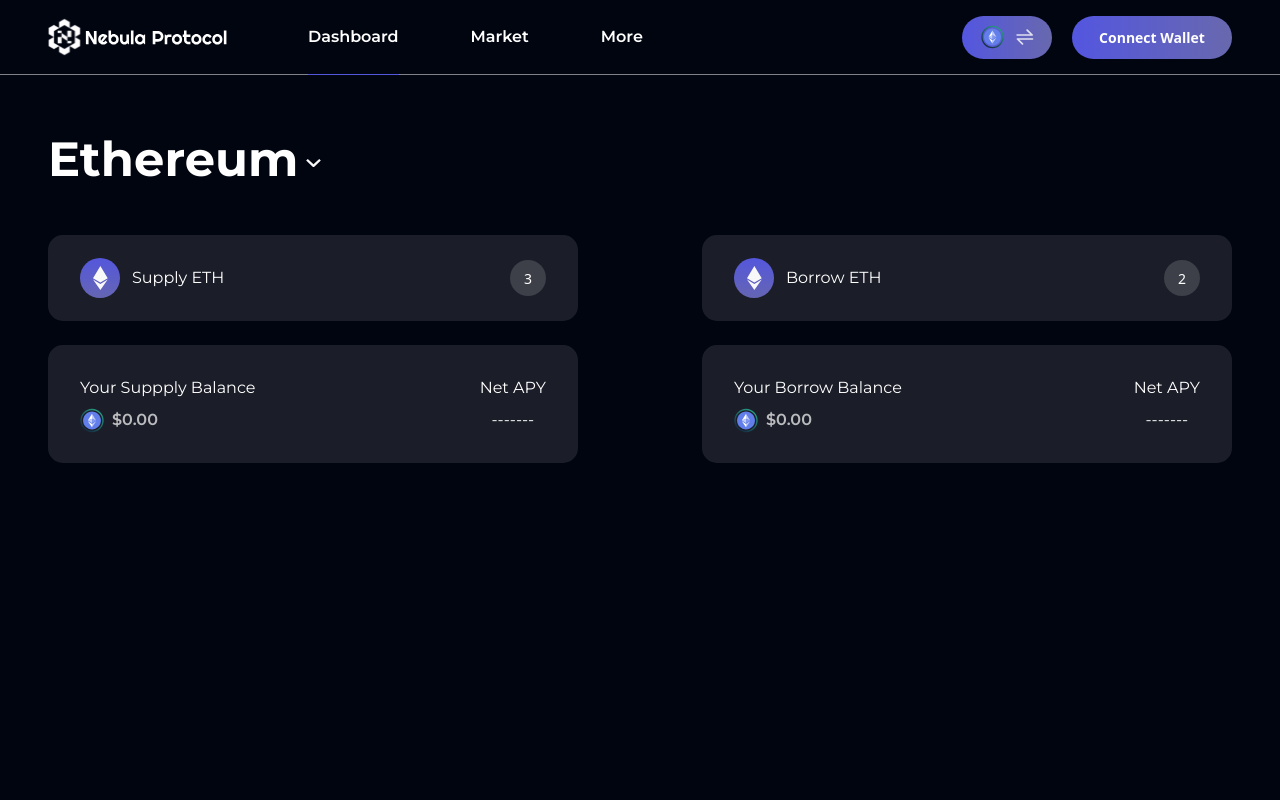
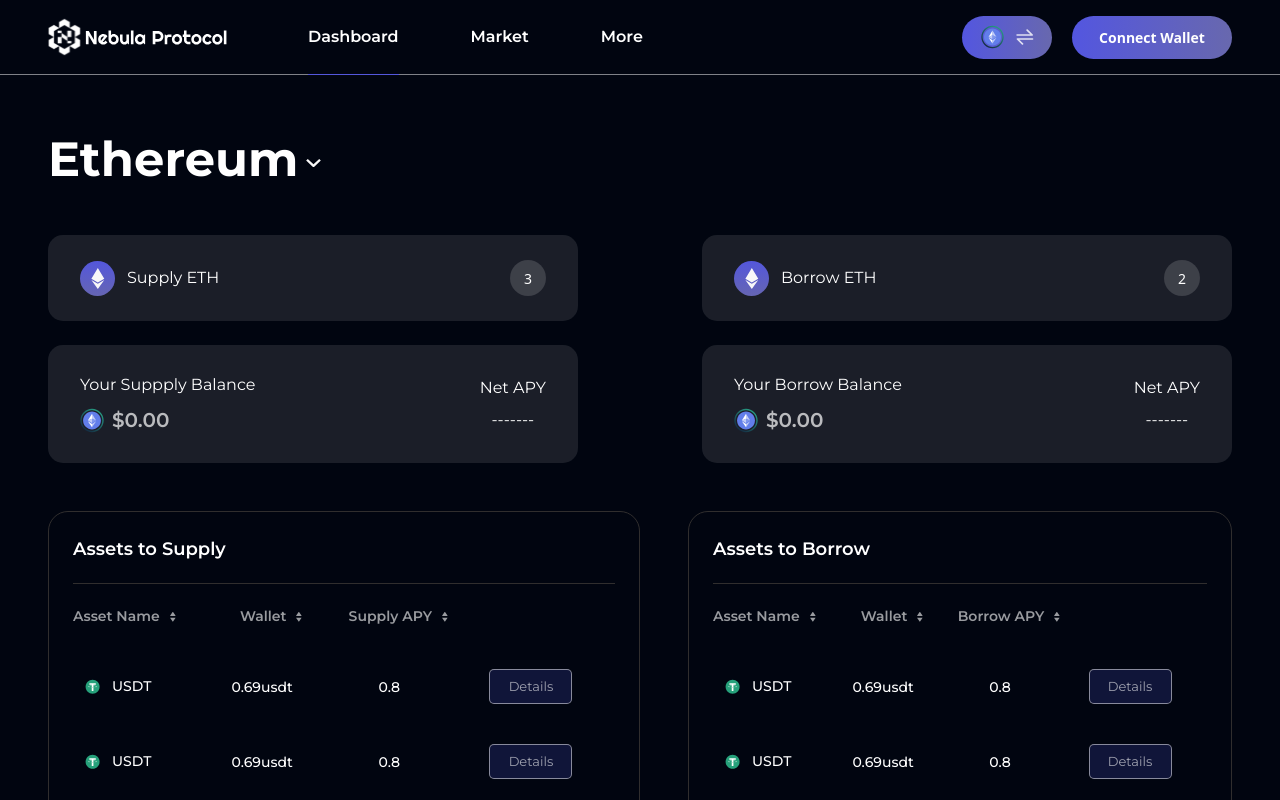
Before and after one commit to Ifenna-Pascal/nebular-dashboard, a Next.js app: page / in a window 1280 px wide. Shown: the top 800 px of the page. Built offline with nearby package versions, Linux system fonts and the light colour scheme.

Commit message:
fix: implemented asset table

```diff
--- /dev/null
+++ b/src/__mockdata__/tokenAssets.ts
@@ -0,0 +1,31 @@
+import { assets } from "@/assets";
+
+export const tokenAsssets = [
+    {
+        name: 'USDT',
+        icon: assets.usdtIcon,
+        balance: '0.69usdt',
+        apy: '0.8'
+    },
+
+    {
+        name: 'USDT',
+        icon: assets.usdtIcon,
+        balance: '0.69usdt',
+        apy: '0.8'
+    },
+
+    {
+        name: 'USDT',
+        icon: assets.usdtIcon,
+        balance: '0.69usdt',
+        apy: '0.8'
+    },
+
+    {
+        name: 'USDT',
+        icon: assets.usdtIcon,
+        balance: '0.69usdt',
+        apy: '0.8'
+    },
+]
--- a/src/app/page.tsx
+++ b/src/app/page.tsx
@@ -1,9 +1,11 @@
+import AssetsTable from './sections/home/assetsTable';
 import BalanceOverview from './sections/home/balance-overview';
 
 export default function Home() {
   return (
     <div>
       <BalanceOverview />
+      <AssetsTable />
     </div>
   );
 }
--- /dev/null
+++ b/src/app/sections/home/assetsTable.tsx
@@ -0,0 +1,14 @@
+import { tokenAsssets } from '@/__mockdata__/tokenAssets'
+import AssetTableDisplay from '@/app/ui/table/assetTableDisplay'
+import React from 'react'
+
+const AssetsTable = () => {
+  return (
+    <div className="px-12 grid grid-cols-2 space-x-12 pb-16">
+        <AssetTableDisplay  data={tokenAsssets} styles='col-span-1' colmumHeads={['Asset Name', 'Wallet', 'Supply APY', '']} header='Assets to Supply' />
+        <AssetTableDisplay  data={tokenAsssets} styles='col-span-1' colmumHeads={['Asset Name', 'Wallet', 'Borrow APY', '']} header='Assets to Borrow' />
+    </div>
+  )
+}
+
+export default AssetsTable
--- a/src/app/sections/home/balance-overview.tsx
+++ b/src/app/sections/home/balance-overview.tsx
@@ -15,7 +15,7 @@ const BalanceOverview = () => {
           src={assets.arrowDownIcon}
           alt="arrow-down"
           width={15}
-          className="w-[15px] ml-2 mt-2"
+          className="w-[15px] cursor-pointer ml-2 mt-2"
         />
       </div>
       <div className="mt-10 flex w-full justify-between items-center">
--- a/src/app/sections/home/walletInfoCard.tsx
+++ b/src/app/sections/home/walletInfoCard.tsx
@@ -12,8 +12,8 @@ const WalletInfoCard = ({ text, value, styles }: IWalletCard) => {
         <Image
           src={assets.ethIcon}
           alt="eth-icon"
-          width={40}
-          className="w-[40px] mr-3"
+          width={35}
+          className="w-[35px] mr-3"
         />
         <span className="font-montserrat text-white text-[16px]">{text}</span>
       </div>
--- a/src/app/sections/home/walletInfoCardApy.tsx
+++ b/src/app/sections/home/walletInfoCardApy.tsx
@@ -17,7 +17,7 @@ const WalletInfoCardApy: FC<IWalletAPY> = ({ text, apy, value, styles }) => {
             width={24}
             className="w-[24px]"
           />
-          <span className="text-light-70 ml-2 font-montserrat font-semibold">
+          <span className="text-light-70 ml-2 text-[20px] font-montserrat font-semibold">
             ${value}
           </span>
         </div>
--- /dev/null
+++ b/src/app/ui/table/assetTableDisplay.tsx
@@ -0,0 +1,95 @@
+import React, { FC } from 'react'
+import { IAssetTable } from './type'
+import Image from 'next/image'
+import { assets } from '@/assets'
+import Button from '../button'
+
+const AssetTableDisplay:FC<IAssetTable> = ({styles, header, colmumHeads, data}) => {
+  return (
+    <div className={`border border-[#302E2E] p-6  rounded-[20px] min-h-[200px] ${styles}`}>
+        <h1 className='text-white font-montserrat font-semibold text-[18px] border-b border-[#302E2E] pb-5'>{header}</h1>
+        <div className="overflow-x-auto">
+         <table className="min-w-full">
+            <thead className="bg-transparent">
+                <tr className="h-[65px]">
+                    {
+                        colmumHeads.map((title, index) => (
+                            <th
+                                key={index}
+                                scope="col"
+                                className=" text-center text-[18px]/[21px]  text-light-200 font-semibold"
+                            >
+                            <div className={`flex ${index === 0 ? 'justify-start' : 'justify-center'} items-center`}>
+                                <span className="text-light-60 text-center font-montserrat text-[14px] font-semibold">{title}</span>
+                                {
+                                    title !== '' && <Image
+                                    src={assets.sortIcon}
+                                    className="ml-2 w-[10px] h-[10px]"
+                                    alt="sort-icon"
+                                    width={10}
+                                />
+                                }
+                            </div>
+                            </th>
+                        ))
+                    }
+                </tr>
+            </thead>
+            <tbody>
+                    {
+                        data.map((info, index) => (
+                        <tr className="h-[65px] hover:bg-light-10 pl-8 cursor-pointer mb-4 hover:rounded-[18px]" key={index}>
+                            <td
+                                scope="col"
+                                className="pr-6 pl-3 py-5  text-center text-[18px]/[21px]  text-light-200 font-semibold"
+                            >
+
+                            <div className='flex items-center'>
+                                <Image
+                                    src={info.icon}
+                                    className="mr-3 w-[15px] h-[15px]"
+                                    alt="sort-icon"
+                                    width={15}
+                                />
+                                <span className='text-white text-[14px] font-[500] font-montserrat'>
+                                    {info.name}
+                                </span>
+                            </div>
+                            </td>
+
+                            <td
+                                scope="col"
+                                className="pr-6 pl-1 py-5  text-center text-[18px]/[21px]  text-light-200 font-semibold"
+                            >
+                                  <span className='text-white text-[14px] font-[500] font-montserrat'>
+                                    {info.balance}
+                            </span>
+                            </td>
+                            <td
+                                scope="col"
+                                className="pr-6 pl-1 py-5  text-center text-[18px]/[21px]  text-light-200 font-semibold"
+                            >
+                                  <span className='text-white text-center text-[14px] font-[500] font-montserrat'>
+                                    {info.apy}
+                            </span>
+                            </td>
+                            <td
+                                scope="col"
+                                className="pr-6 pl-1 py-5  text-center text-[18px]/[21px]  text-light-200 font-semibold"
+                            >
+                                <Button styles='bg-[#5356E033] border border-light-50 font-normal font-montserrat text-[13px] rounded-[5px] h-[35px] w-[83px] text-light-60'>
+                                    Details
+                                </Button>
+                            </td>
+                        </tr>
+
+                        ))
+                    }
+            </tbody>
+         </table>
+        </div>
+    </div>
+  )
+}
+
+export default AssetTableDisplay
--- /dev/null
+++ b/src/app/ui/table/type.ts
@@ -0,0 +1,7 @@
+export interface IAssetTable {
+    header: string;
+    colmumHeads: string[];
+    styles?: string;
+    // eslint-disable-next-line @typescript-eslint/no-explicit-any
+    data: any[]
+}
--- a/src/assets/index.ts
+++ b/src/assets/index.ts
@@ -4,8 +4,13 @@ import ethNav from './icons/eth-nav.svg';
 import swapIcon from './icons/sort.svg';
 import arrowDownIcon from './icons/arrow-down.svg';
 import ethIcon from './icons/eth-icon.svg';
+import sortIcon from  '../assets/icons/sort-icon.svg';
+import usdtIcon from './icons/usdt.svg';
+
 export const assets = {
   logo,
+  usdtIcon,
+  sortIcon,
   arrowDownIcon,
   logoMark,
   ethNav,
--- a/tailwind.config.ts
+++ b/tailwind.config.ts
@@ -19,6 +19,7 @@ const config: Config = {
           10: '#FFFFFF1A',
           15: '#FFFFFF26',
           50: '#FFFFFF80',
+          60: '#FFFFFF99',
           70: '#FFFFFFB2',
         },
         dark: {
```
Also changed, not shown: src/assets/icons/sort-icon.svg (added), src/assets/icons/usdt.svg (added).
